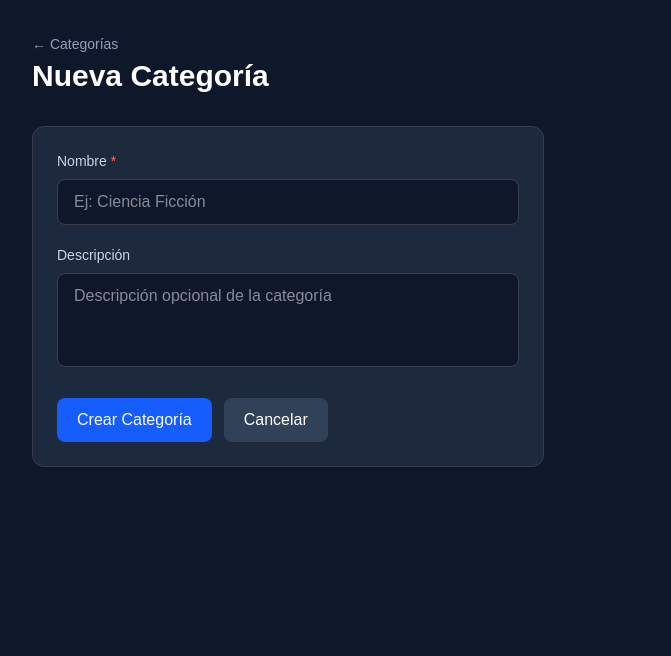
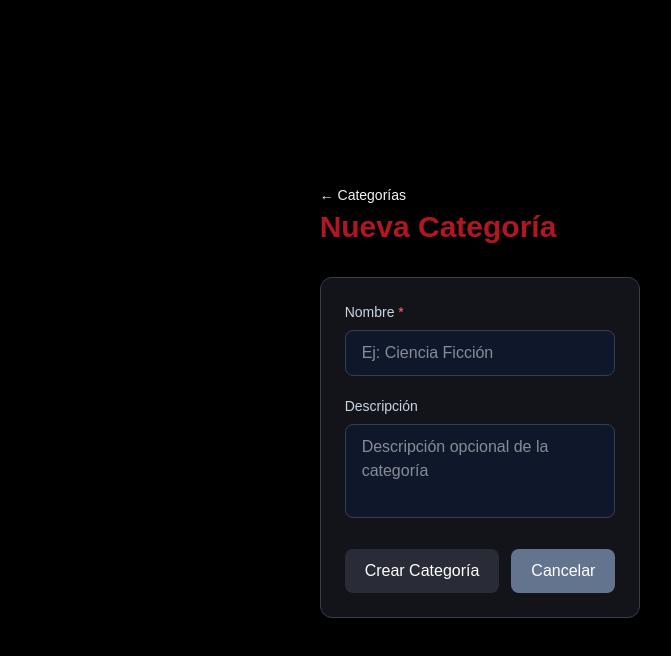
Before and after one commit to joel-matias/next-library, a Next.js app: page /categories/new in a window 1280 px wide. Shown: the top 656 px of the page, without its empty margins (160-831 px from the left). Built offline with nearby package versions, Linux system fonts and the light colour scheme.

Commit message:
ui: add styles

```diff
--- a/src/app/books/components/BookForm.tsx
+++ b/src/app/books/components/BookForm.tsx
@@ -32,7 +32,7 @@ export default function BookForm({ categories, initialBook }: Props) {
     };
 
     return (
-        <form onSubmit={handleSubmit} className="bg-cardrounded-xl border border-border p-6 max-w-lg">
+        <form onSubmit={handleSubmit} className="bg-card rounded-xl border border-border p-6 max-w-lg">
             {initialBook && (
                 <input type="hidden" name="id" value={initialBook.id} />
             )}
@@ -130,7 +130,7 @@ export default function BookForm({ categories, initialBook }: Props) {
                 <button
                     type="button"
                     onClick={() => router.back()}
-                    className="bg-slate-400 hover:bg-slate-500 text-white px-5 py-2.5 rounded-lg font-medium transition-colors"
+                    className="bg-slate-500 hover:bg-slate-400 text-white px-5 py-2.5 rounded-lg font-medium transition-colors"
                 >
                     Cancelar
                 </button>
--- a/src/app/books/new/page.tsx
+++ b/src/app/books/new/page.tsx
@@ -8,7 +8,7 @@ export default async function NewBookPage() {
     });
 
     return (
-        <div className="min-h-screen bg-background p-8 flex text-center items-center aling-center">
+        <div className="min-h-screen bg-background p-8 flex items-center aling-center">
             <div className="max-w-4xl mx-auto">
                 <div className="mb-8">
                     <Link href="/books" className="text-foreground hover:text-muted text-sm mb-1 inline-block transition-colors">
--- a/src/app/categories/components/Categoryform.tsx
+++ b/src/app/categories/components/Categoryform.tsx
@@ -31,7 +31,7 @@ export default function CategoryForm({ initialCategory }: Props) {
     };
 
     return (
-        <form onSubmit={handleSubmit} className="bg-slate-800 rounded-xl border border-slate-700 p-6 max-w-lg">
+        <form onSubmit={handleSubmit} className="bg-card rounded-xl border border-border p-6 max-w-lg">
             {initialCategory && (
                 <input type="hidden" name="id" value={initialCategory.id} />
             )}
@@ -69,14 +69,14 @@ export default function CategoryForm({ initialCategory }: Props) {
                 <button
                     type="submit"
                     disabled={isPending}
-                    className="bg-blue-600 hover:bg-blue-500 text-white px-5 py-2.5 rounded-lg font-medium transition-colors disabled:opacity-50 disabled:cursor-not-allowed"
+                    className="bg-surface hover:bg-surface-2 text-white px-5 py-2.5 rounded-lg font-medium transition-colors disabled:opacity-50 disabled:cursor-not-allowed"
                 >
                     {isPending ? "Guardando..." : initialCategory ? "Actualizar" : "Crear Categoría"}
                 </button>
                 <button
                     type="button"
                     onClick={() => router.back()}
-                    className="bg-slate-700 hover:bg-slate-600 text-white px-5 py-2.5 rounded-lg font-medium transition-colors"
+                    className="bg-slate-500 hover:bg-slate-400 text-white px-5 py-2.5 rounded-lg font-medium transition-colors"
                 >
                     Cancelar
                 </button>
--- a/src/app/categories/new/page.tsx
+++ b/src/app/categories/new/page.tsx
@@ -3,13 +3,13 @@ import CategoryForm from "../components/Categoryform";
 
 export default function NewCategoryPage() {
     return (
-        <div className="min-h-screen bg-slate-900 p-8">
+        <div className="min-h-screen bg-background p-8 flex items-center aling-center">
             <div className="max-w-4xl mx-auto">
                 <div className="mb-8">
-                    <Link href="/categories" className="text-slate-400 hover:text-white text-sm mb-1 inline-block transition-colors">
+                    <Link href="/categories" className="text-foreground hover:text-muted text-sm mb-1 inline-block transition-colors">
                         ← Categorías
                     </Link>
-                    <h1 className="text-3xl font-bold text-white">Nueva Categoría</h1>
+                    <h1 className="text-3xl font-bold text-accent">Nueva Categoría</h1>
                 </div>
 
                 <CategoryForm />
```
